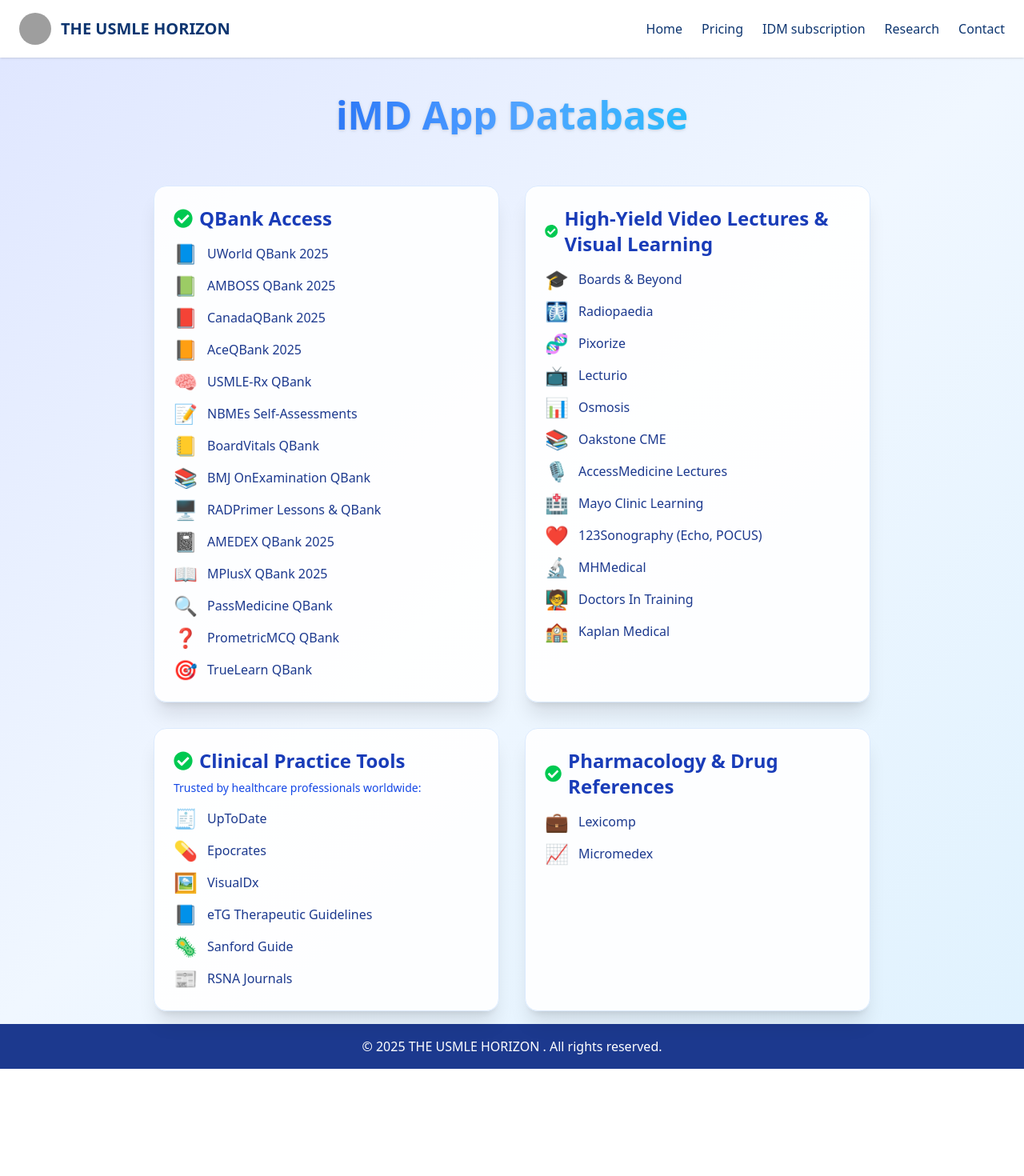
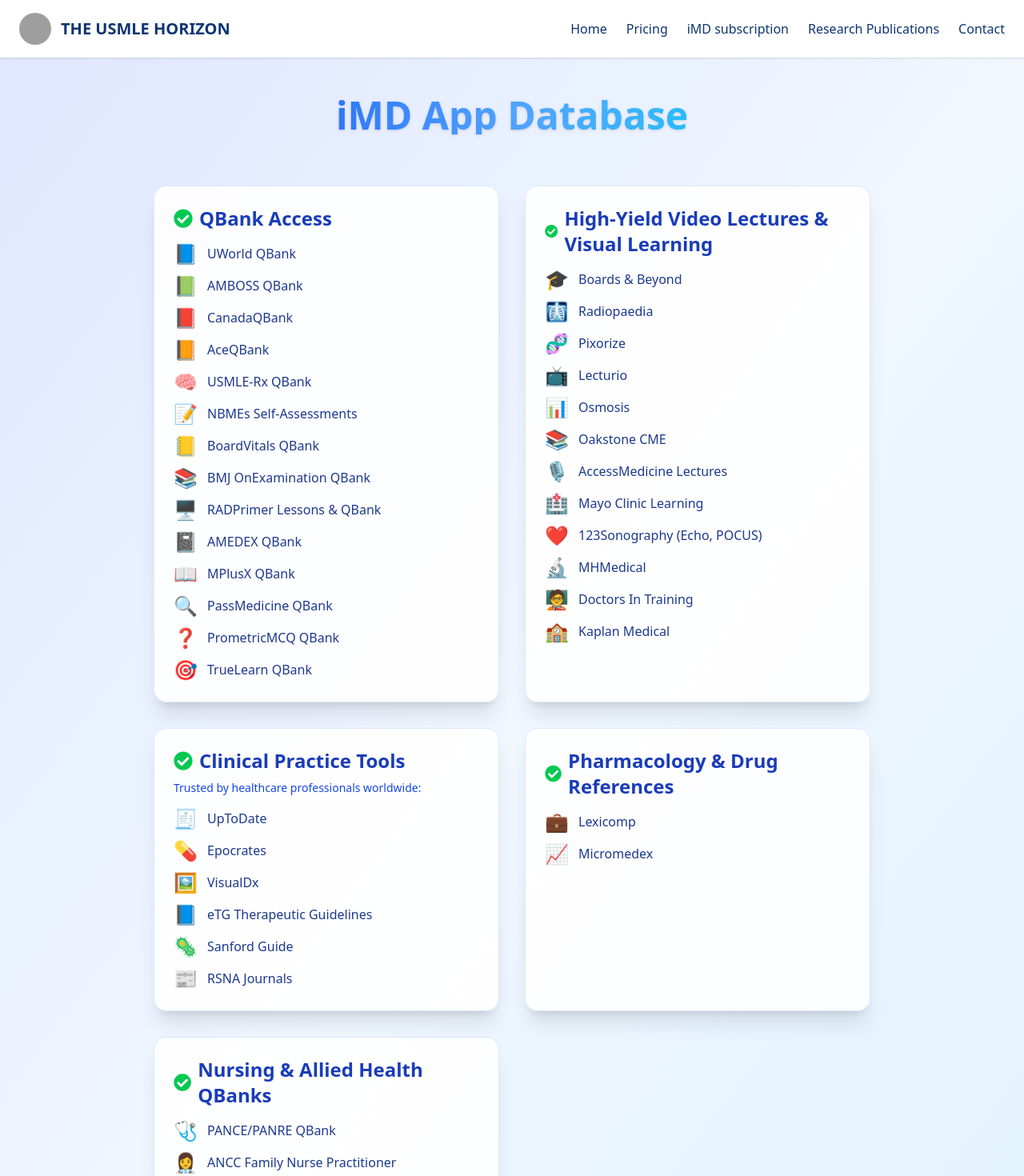
Before and after one commit to hussnainali17/course_web, a React (Vite) app: page /services in a window 1280 px wide. Shown: the top 1470 px of the page at 80% size. Before the commit the page ends 1336 px from the top, so only its background shows below. Built offline with nearby package versions, Linux system fonts and the light colour scheme; grey boxes are pictures that could not be loaded.

Commit message:
Your second commit message

```diff
--- a/src/Pages/Home.jsx
+++ b/src/Pages/Home.jsx
@@ -6,6 +6,7 @@
 import { useNavigate } from 'react-router-dom';
 import FloatingContact from '../components/FloatingContact';
 import { FaBookOpen, FaMobileAlt, FaGlobe, FaBolt, FaUserMd, FaSyncAlt } from 'react-icons/fa';
+import AnimatedResearchSection from '../components/AnimatedResearchSection';
 
 const Home = () => {
     const heroRef = useRef(null);
@@ -81,7 +82,7 @@
         ref={logoTextRef}
         className="text-white text-left font-semibold text-xl mr-3"
       >
-        IMD <br />Subscription
+        iMD <br />Subscription
       </span>
       <img
         ref={logoImgRef}
@@ -103,7 +104,7 @@
       ref={paraRef}
       className="text-white text-base sm:text-lg md:text-lg text-left mb-6 max-w-xl"
     >
-       A trusted platform supporting medical students worldwide for over five years—especially those preparing for exams like USMLE, PLAB, AMC, and MCCQE. With 45,000+ medical and pharmaceutical resources, we offer complete guidance through the world’s largest medical resource hub.
+       A trusted platform supporting medical students worldwide since 2015 - especially those preparing for exams like USMLE, PLAB, AMC, and MCCQE. With 45,000+ medical and pharmaceutical resources, we offer unlimited access through the world’s largest medical resource hub.
     </p>
   </div>
   {/* Right: Image with Shape */}
@@ -246,7 +247,7 @@
                         <FaGlobe className="text-2xl text-cyan-500 mt-1" />
                         <div>
                             <span className="font-bold text-blue-900">Global Exam Coverage</span>
-                            <div className="text-blue-800 text-sm">USMLE, PLAB, AMC, MCCQE, MRCP, NEET PG</div>
+                            <div className="text-blue-800 text-sm">USMLE, PLAB, AMC, MCCQE, MRCP, MRCS</div>
                         </div>
                     </div>
                     <div className="flex items-start gap-3 bg-white rounded-lg shadow p-4 border border-blue-100">
@@ -289,8 +290,11 @@
                     </li>
                 </ol>
             </section>
+
             <Bars />
+            <AnimatedResearchSection />
             <Social />
+            <p className='text-center font-bold text-2xl mb-6 text-blue-800'>You can contact us 24/7</p>
             <FloatingContact />
         </Layout>
     );
--- a/src/Pages/Reseach.jsx
+++ b/src/Pages/Reseach.jsx
@@ -1,4 +1,4 @@
-import React from "react";
+import React, { useEffect, useRef } from "react";
 import Layout from "../components/Layout";
 
 const journals = [
@@ -39,6 +39,24 @@
 `;
 
 const Reseach = () => {
+  const buttonBorderRef = useRef(null);
+
+  useEffect(() => {
+    if (buttonBorderRef.current) {
+      buttonBorderRef.current.animate(
+        [
+          { backgroundPosition: "0% 50%" },
+          { backgroundPosition: "100% 50%" },
+          { backgroundPosition: "0% 50%" },
+        ],
+        {
+          duration: 3500,
+          iterations: Infinity,
+        }
+      );
+    }
+  }, []);
+
   return (
     <Layout>
       <style>{fadeInKeyframes}</style>
@@ -81,6 +99,28 @@
             ))}
           </ul>
           <div className="mt-10 text-center">
+            {/* Animated Book Your Slot Button */}
+            <div
+              ref={buttonBorderRef}
+              className="mx-auto mb-6 p-[3px] rounded-full w-full max-w-xs sm:max-w-sm md:max-w-md"
+              style={{
+                background:
+                  "linear-gradient(270deg, #0ea5e9, #6366f1, #f472b6, #facc15, #0ea5e9)",
+                backgroundSize: "400% 400%",
+              }}
+            >
+              <a
+                href={`https://wa.me/923414517833?text=${encodeURIComponent(
+                  `Provide the following information for iMD Account Registeration:\n\nName:\nAccess Type:\nEmail address:\nDesired username:\nDesired password:`
+                )}`}
+                target="_blank"
+                rel="noopener noreferrer"
+                className="block w-full px-8 py-3 rounded-full bg-gradient-to-r from-blue-700 via-cyan-500 to-blue-400 text-white font-bold text-lg shadow-lg hover:scale-105 transition-transform animate-fadein text-center"
+                style={{ animationDelay: "0.2s" }}
+              >
+                Book Your Slot
+              </a>
+            </div>
             <div className="text-lg md:text-xl text-blue-800 font-semibold mb-2">
               Our Moto
             </div>
--- a/src/Pages/Services.jsx
+++ b/src/Pages/Services.jsx
@@ -6,17 +6,17 @@
   {
     title: "QBank Access",
     items: [
-      { icon: "📘", text: "UWorld QBank 2025" },
-      { icon: "📗", text: "AMBOSS QBank 2025" },
-      { icon: "📕", text: "CanadaQBank 2025" },
-      { icon: "📙", text: "AceQBank 2025" },
+      { icon: "📘", text: "UWorld QBank" },
+      { icon: "📗", text: "AMBOSS QBank" },
+      { icon: "📕", text: "CanadaQBank" },
+      { icon: "📙", text: "AceQBank" },
       { icon: "🧠", text: "USMLE-Rx QBank" },
       { icon: "📝", text: "NBMEs Self-Assessments" },
       { icon: "📒", text: "BoardVitals QBank" },
       { icon: "📚", text: "BMJ OnExamination QBank" },
       { icon: "🖥", text: "RADPrimer Lessons & QBank" },
-      { icon: "📓", text: "AMEDEX QBank 2025" },
-      { icon: "📖", text: "MPlusX QBank 2025" },
+      { icon: "📓", text: "AMEDEX QBank " },
+      { icon: "📖", text: "MPlusX QBank " },
       { icon: "🔍", text: "PassMedicine QBank" },
       { icon: "❓", text: "PrometricMCQ QBank" },
       { icon: "🎯", text: "TrueLearn QBank" },
@@ -56,6 +56,19 @@
     items: [
       { icon: "💼", text: "Lexicomp" },
       { icon: "📈", text: "Micromedex" },
+    ],
+  },
+  {
+    title: "Nursing & Allied Health QBanks",
+    items: [
+      { icon: "🩺", text: "PANCE/PANRE QBank" },
+      { icon: "👩‍⚕️", text: "ANCC Family Nurse Practitioner" },
+      { icon: "🧑‍⚕️", text: "Adult-Gerontology Acute & Primary Care NP" },
+      { icon: "👶", text: "Pediatric Nurse Practitioner (Acute & Primary Care)" },
+      { icon: "🏥", text: "Critical Care Nursing" },
+      { icon: "🧠", text: "Psychiatric-Mental Health Nurse Practitioner" },
+      { icon: "📘", text: "Certified Pediatric Nurse" },
+      { icon: "👩‍🍼", text: "Certified Nurse Midwife" },
     ],
   },
 ];
--- /dev/null
+++ b/src/components/AnimatedResearchSection.jsx
@@ -0,0 +1,67 @@
+import React, { useRef, useEffect } from "react";
+import { gsap } from "gsap";
+import { useNavigate } from "react-router-dom";
+
+const AnimatedResearchSection = () => {
+  const borderRef = useRef(null);
+  const textRef = useRef(null);
+  const navigate = useNavigate();
+
+  useEffect(() => {
+    // Animate the border gradient
+    gsap.to(borderRef.current, {
+      backgroundPosition: "200% 0",
+      duration: 3,
+      repeat: -1,
+      ease: "linear"
+    });
+    // Animate the text
+    gsap.fromTo(
+      textRef.current,
+      { scale: 0.7, opacity: 0, y: 30 },
+      { scale: 1, opacity: 1, y: 0, duration: 1.2, ease: "elastic.out(1, 0.6)" }
+    );
+  }, []);
+
+  return (
+    <div className="flex justify-center items-center py-12 px-4">
+      <button
+        ref={borderRef}
+        className="p-[4px] rounded-3xl w-full max-w-xl mx-auto focus:outline-none"
+        style={{
+          background:
+            "linear-gradient(270deg, #0f172a, #2563eb, #0ea5e9, #7c3aed, #0f172a)",
+          backgroundSize: "200% 200%",
+          transition: "background-position 0.5s"
+        }}
+        onClick={() => navigate("/research")}
+        aria-label="Go to Research"
+        type="button"
+      >
+        <div className="bg-[#0d3570] rounded-3xl flex justify-center items-center h-40 sm:h-48 md:h-56 cursor-pointer">
+          <h2
+            ref={textRef}
+            className="text-3xl sm:text-4xl md:text-5xl font-extrabold bg-clip-text text-white animate-gradient"
+          >
+            Research Publications
+          </h2>
+        </div>
+      </button>
+      <style>
+        {`
+          @media (max-width: 640px) {
+            .h-40 { height: 8rem; }
+          }
+          @media (min-width: 640px) {
+            .h-48 { height: 12rem; }
+          }
+          @media (min-width: 768px) {
+            .h-56 { height: 14rem; }
+          }
+        `}
+      </style>
+    </div>
+  );
+};
+
+export default AnimatedResearchSection;
--- a/src/components/FloatingContact.jsx
+++ b/src/components/FloatingContact.jsx
@@ -1,9 +1,9 @@
 import React, { useState } from 'react';
-import { FaWhatsapp, FaInstagram } from 'react-icons/fa';
+import { FaWhatsapp, FaEnvelope } from 'react-icons/fa';
 import { MdClose, MdChatBubble } from 'react-icons/md';
 
 const whatsappLink = 'https://wa.me/923414517833?text=Hello!%20I%20have%20a%20question%20please%20help%20me.%20From%20https%3A%2F%2Fcourse-web-f8da.onrender.com';
-const instagramLink = 'https://www.instagram.com/invites/contact/?igsh=1wvlqx0530vzk&utm_content=nm2cg2n';
+const emailLink = 'mailto:theusmlehorizon@gmail.com';
 
 const FloatingContact = () => {
   const [open, setOpen] = useState(false);
@@ -28,14 +28,12 @@
             <FaWhatsapp className="text-white text-3xl" />
           </a>
           <a
-            href={instagramLink}
-            target="_blank"
-            rel="noopener noreferrer"
-            className="flex items-center justify-center w-14 h-14 rounded-full shadow-lg bg-pink-400 hover:bg-pink-500 transition mb-2"
-            title="Instagram"
+            href={emailLink}
+            className="flex items-center justify-center w-14 h-14 rounded-full shadow-lg bg-yellow-500 hover:bg-yellow-600 transition mb-2"
+            title="Email"
             style={{ transitionDelay: open ? '300ms' : '0ms' }}
           >
-            <FaInstagram className="text-white text-3xl" />
+            <FaEnvelope className="text-white text-3xl" />
           </a>
           <button
             onClick={() => setOpen(false)}
--- a/src/components/Layout.jsx
+++ b/src/components/Layout.jsx
@@ -26,7 +26,7 @@
           )}
           {/* Logo */}
           <img
-            src="https://i.postimg.cc/WzH0bdZs/med2.webp" // <-- Replace with your logo path if needed
+            src="https://i.postimg.cc/mgyFwGWg/Whats-App-Image-2025-08-05-at-12-05-06-ced2140a.png" // <-- Replace with your logo path if needed
             alt="Logo"
             className="w-10 h-10 mr-3 rounded-full object-cover"
           />
@@ -36,8 +36,8 @@
         <ul className="hidden md:flex space-x-6 text-[#0d3570] font-medium">
           <li><Link to="/" className="hover:text-blue-600">Home</Link></li>
           <li><Link to="/pricing" className="hover:text-blue-600">Pricing</Link></li>
-          <li><Link to="/services" className="hover:text-blue-600">IDM subscription</Link></li>
-          <li><Link to="/research" className="hover:text-blue-600">Research</Link></li>
+          <li><Link to="/services" className="hover:text-blue-600">iMD subscription</Link></li>
+          <li><Link to="/research" className="hover:text-blue-600">Research Publications</Link></li>
           <li><Link to="/contact" className="hover:text-blue-600">Contact</Link></li>
 
         </ul>
@@ -59,10 +59,10 @@
               <Link to="/pricing" className="hover:text-blue-600 block" onClick={() => setMenuOpen(false)}>Pricing</Link>
             </li>
             <li className="py-2 w-full text-center">
-              <Link to="/services" className="hover:text-blue-600 block" onClick={() => setMenuOpen(false)}>IDM subscription</Link>
+              <Link to="/services" className="hover:text-blue-600 block" onClick={() => setMenuOpen(false)}>iMD subscription</Link>
             </li>
             <li className="py-2 w-full text-center">
-              <Link to="/research" className="hover:text-blue-600 block" onClick={() => setMenuOpen(false)}>Research</Link>
+              <Link to="/research" className="hover:text-blue-600 block" onClick={() => setMenuOpen(false)}>Research Publications</Link>
             </li>
             <li className="py-2 w-full text-center">
               <Link to="/contact" className="hover:text-blue-600 block" onClick={() => setMenuOpen(false)}>Contact</Link>
--- a/src/components/Social.jsx
+++ b/src/components/Social.jsx
@@ -45,8 +45,10 @@
 
 const Social = () => (
   <section className="py-10 px-4 text-center">
-    <h2 className="text-2xl font-bold text-blue-800 mb-6">Contact Us</h2>
-    <div className="flex justify-center items-center gap-6 flex-wrap">
+    {/* Top gradient line */}
+    <div className="h-1 w-full max-w-lg mx-auto mb-6 rounded-full bg-gradient-to-r from-blue-700 via-cyan-400 to-blue-700" />
+    <h2 className="text-2xl font-bold text-blue-800 mb-6">Follow us on</h2>
+    <div className="flex justify-center items-center gap-6 sm:gap-4 xs:gap-2 flex-nowrap">
       {contacts.map((c) => (
         <a
           key={c.name}
@@ -61,6 +63,8 @@
         </a>
       ))}
     </div>
+    {/* Bottom gradient line */}
+    <div className="h-1 w-full max-w-lg mx-auto mt-6 rounded-full bg-gradient-to-r from-blue-700 via-cyan-400 to-blue-700" />
   </section>
 );
 
```
